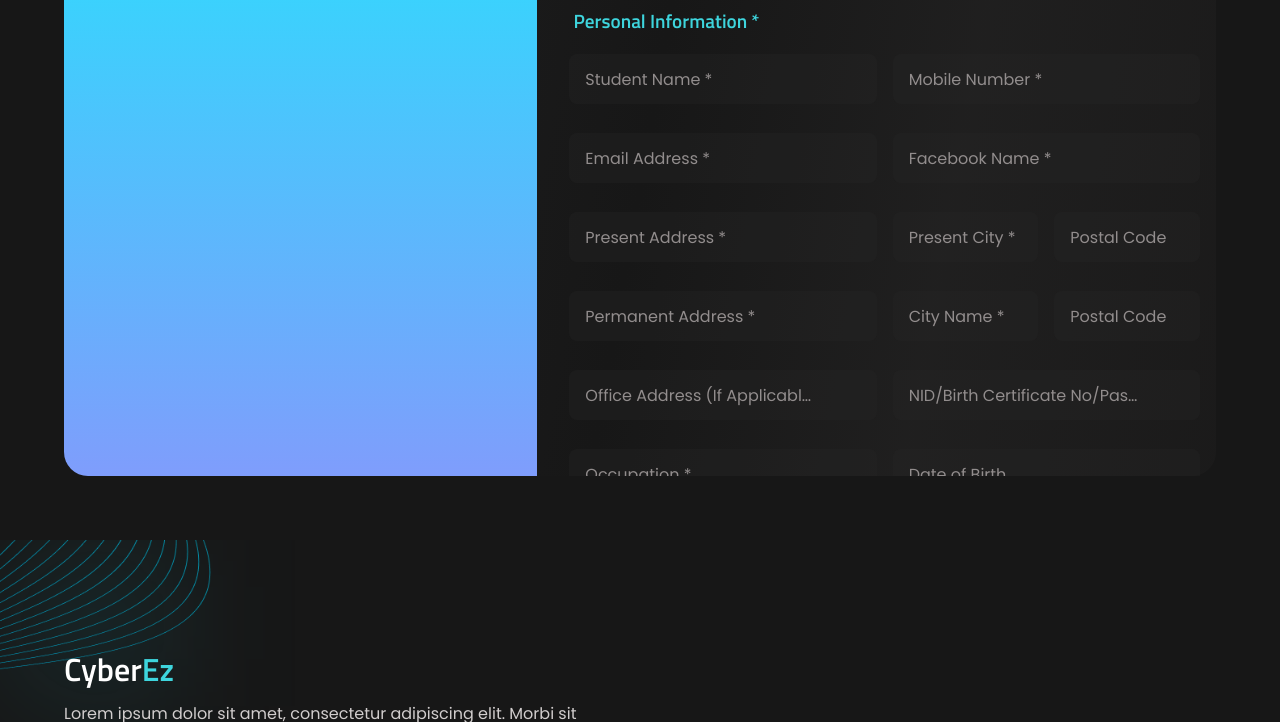
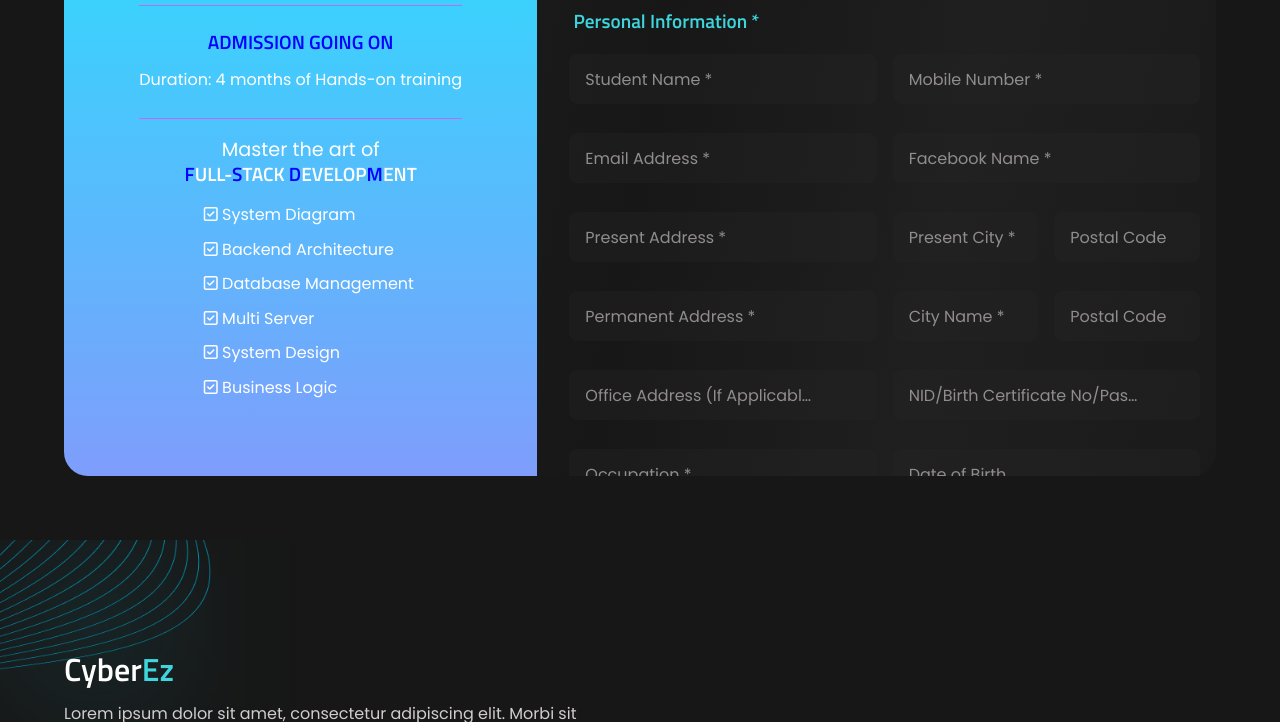
Before and after one commit to HabibSha/cyberez-courses, a website: page course-enroll.html in a window 1280 px wide. Shown: the part 278-1000 px from the top of the page. Drawn offline with Linux system fonts and the light colour scheme.

Commit message:
Course enrollment details

```diff
--- a/course-enroll.html
+++ b/course-enroll.html
@@ -80,7 +80,60 @@
     <section class="enroll-form">
       <div class="container enroll-form_container">
         <article class="enroll-form_body">
-          <div class="left_enroll">hello</div>
+          <div class="left_enroll">
+            <div class="enroll_detail">
+              <h4>Admission 2024</h4>
+              <hr
+                style="
+                  border: none;
+                  height: 1px;
+                  background-color: rgb(190, 108, 238);
+                  margin: 0.6rem 0;
+                "
+              />
+              <div class="schedule">
+                <h6>Admission going on</h6>
+                <p>Duration: <span>4 months</span> of Hands-on training</p>
+              </div>
+              <hr
+                style="
+                  border: none;
+                  height: 1px;
+                  background-color: rgb(190, 108, 238);
+                  margin: 0.6rem 0;
+                "
+              />
+              <div class="information">
+                <p>Master the art of</p>
+                <h6>
+                  <span>F</span>ull-<span>S</span>tack
+                  <span>D</span>evelop<span>m</span>ent
+                </h6>
+                <ul>
+                  <li>
+                    <i class="fa-regular fa-square-check"></i> System Diagram
+                  </li>
+                  <li>
+                    <i class="fa-regular fa-square-check"></i> Backend
+                    Architecture
+                  </li>
+                  <li>
+                    <i class="fa-regular fa-square-check"></i> Database
+                    Management
+                  </li>
+                  <li>
+                    <i class="fa-regular fa-square-check"></i> Multi Server
+                  </li>
+                  <li>
+                    <i class="fa-regular fa-square-check"></i> System Design
+                  </li>
+                  <li>
+                    <i class="fa-regular fa-square-check"></i> Business Logic
+                  </li>
+                </ul>
+              </div>
+            </div>
+          </div>
           <div class="right_enroll">
             <h5 class="form_title">Course Registration Form</h5>
             <hr
--- a/css/course-enroll.css
+++ b/css/course-enroll.css
@@ -45,6 +45,59 @@ label {
   );
   border-top-left-radius: 1.5rem;
   border-bottom-left-radius: 1.5rem;
+  display: flex;
+  justify-content: center;
+  /* align-items: center; */
+}
+
+.enroll_detail {
+  padding: 2.8rem 0;
+}
+
+.enroll_detail h4 {
+  color: blue;
+  margin-bottom: 1.8rem;
+  font-weight: 700;
+}
+
+.schedule {
+  padding: 1rem 0;
+}
+
+.schedule h6 {
+  color: blue;
+  margin-bottom: 1rem;
+}
+
+.schedule p {
+  color: var(--color-white);
+}
+
+.information {
+  margin-top: 1rem;
+}
+
+.information p {
+  color: white;
+  font-size: 1.2rem;
+}
+
+.information h6 {
+  color: white;
+}
+
+.information h6 span {
+  color: blue;
+}
+
+.information ul {
+  margin-top: 1.2rem;
+  text-align: start;
+  padding-left: 20%;
+}
+
+.information ul li {
+  margin-bottom: 0.6rem;
 }
 
 /* ========= right side of enroll container ============== */
```
